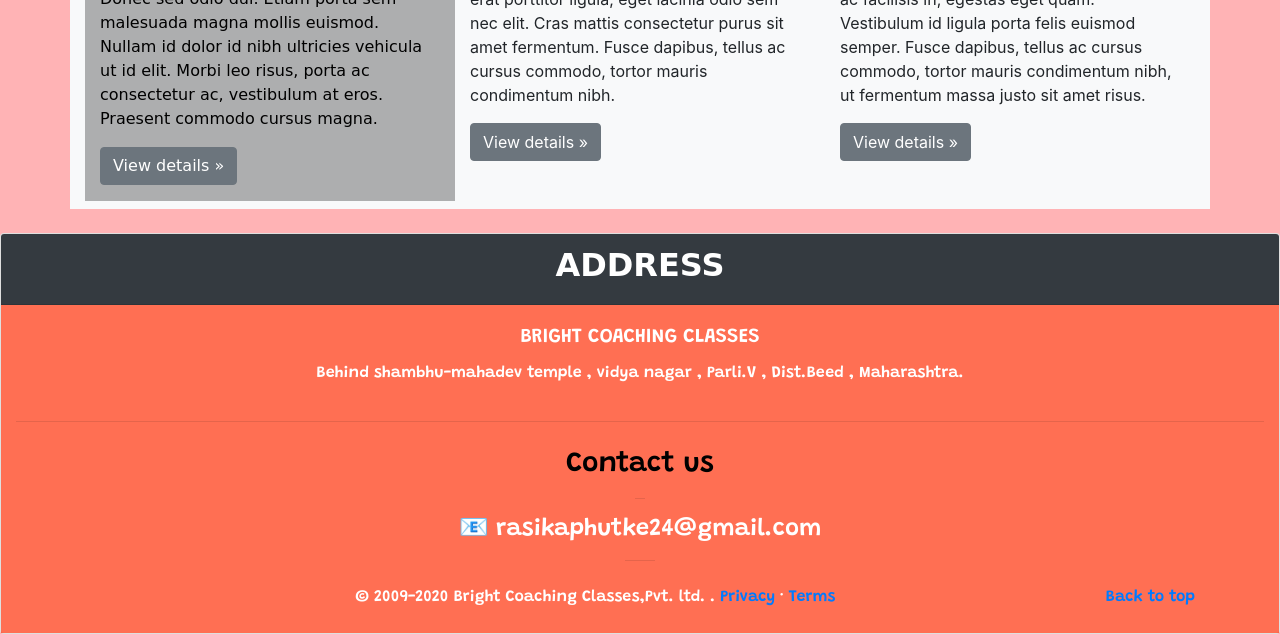
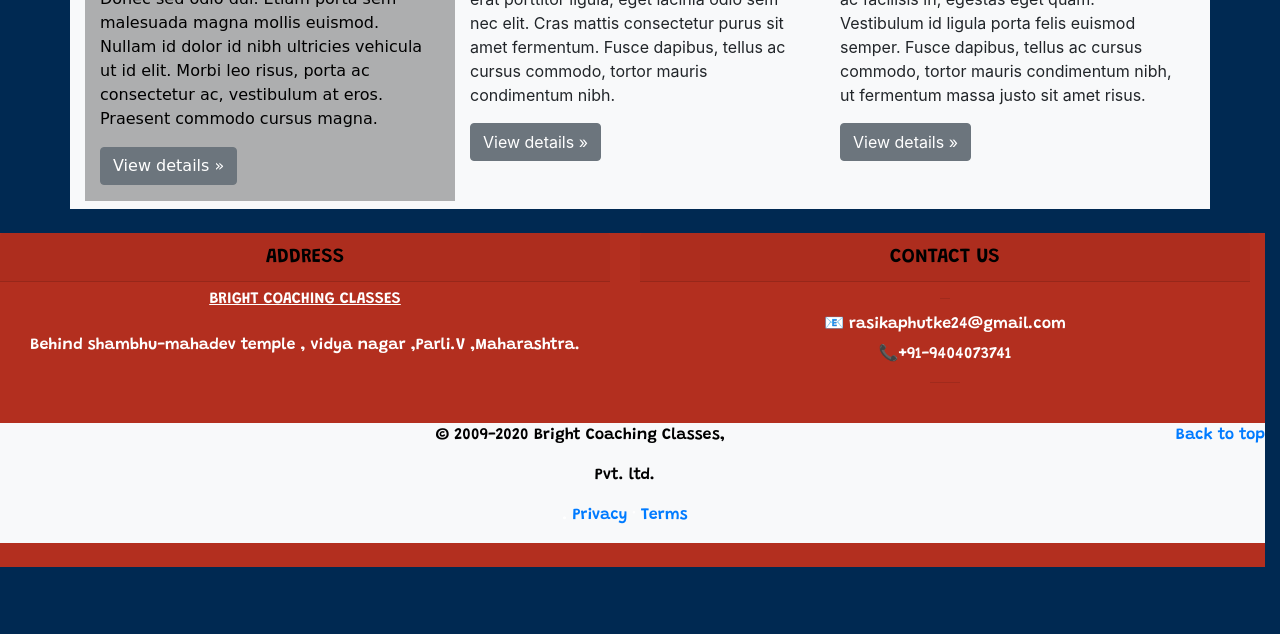
Before and after one commit to rcp24/BCC-s-Website-Bootstrap, a plain HTML site: page about.html in a window 1280 px wide. Shown: the part 699-1333 px from the top of the page. After the commit the page ends 1282 px from the top, so only its background shows below. Drawn offline with nearby package versions, Linux system fonts and the light colour scheme; a web font is replaced by a local one.

Commit message:
Update about.html

```diff
--- a/about.html
+++ b/about.html
@@ -15,7 +15,8 @@
   </head>
   <style type="text/css">
     body{
-      background-color: rgba(255,5,10,0.3);
+      background-color: #002952;
+
       text:text-center;
     }
 
@@ -138,30 +139,33 @@ Success is not achieved in a day or in a night.  It is rather a long steady proc
     </div></div></div>
 
 
-   <div class="card text-center ">
-  <div class="card-header bg-dark text-white" style="font-family:'Henny Penny',cursive; ">
-    <h2><strong>ADDRESS</strong></h2>
+   <div id="footer"class="row mb-3 text-white padding-top text-center"style="width: 100%" >
+    <div class="col-md-6 themed-grid-col">
+    <h5 class="card-header text-center padding-bottom" style="color: black;"><strong>ADDRESS</strong></h5>
+    <h6 class="card-title my-2"><u>BRIGHT COACHING CLASSES</u></h6>
+    <p class="card-text my-4">Behind shambhu-mahadev temple , vidya nagar ,Parli.V ,Maharashtra.</p>
+    </div>
+
+
+
+   <div class="col-md-6 themed-grid-col">
+  <h5 class="card-header text-center padding-bottom" style="color: black;"><strong>CONTACT US</strong></h5>
+  <hr style="width: 10px">
+  <div class="text-center"><h6>  <italic>&#x1F4E7;    rasikaphutke24@gmail.com</italic></h6>
+  <p class="text-white">&#128222;+91-9404073741</p>
   </div>
+  <hr style="width: 30px">
+</div>
 
- <div id="footer"class="container-fluid text-white" >
-  <div class="card-body" >
-    <h5 class="card-title">BRIGHT COACHING CLASSES</h5>
-    <p class="card-text">Behind shambhu-mahadev temple , vidya nagar , Parli.V , Dist.Beed , Maharashtra.</p>
 
-  </div>
 
-  <hr style="height:10px ">
-
-  <h3 style="color: black;">Contact us</h3>
-  <hr style="width: 10px">
-  <div class="container text-center"><h4 >  <italic>&#x1F4E7;    rasikaphutke24@gmail.com</italic></h4></div>
-  <hr style="width: 30px">
-  <footer class="container text-center my-4">
+<footer class=" text-center my-4 bg-light" style="width: 100%">
     <p class="float-right"><a href="index.html">Back to top</a></p>
-    <p class="text-center">© 2009-2020 Bright Coaching Classes,Pvt. ltd.
+    <p class="text-center" style="color: black;">© 2009-2020 Bright Coaching Classes,<p style="color: black;">Pvt. ltd.</p>
     . <a href="#">Privacy</a> · <a href="#">Terms</a></p>
   </footer>
-  </div>
+</div>
+
 </div>
 
     <!-- Optional JavaScript -->
```
